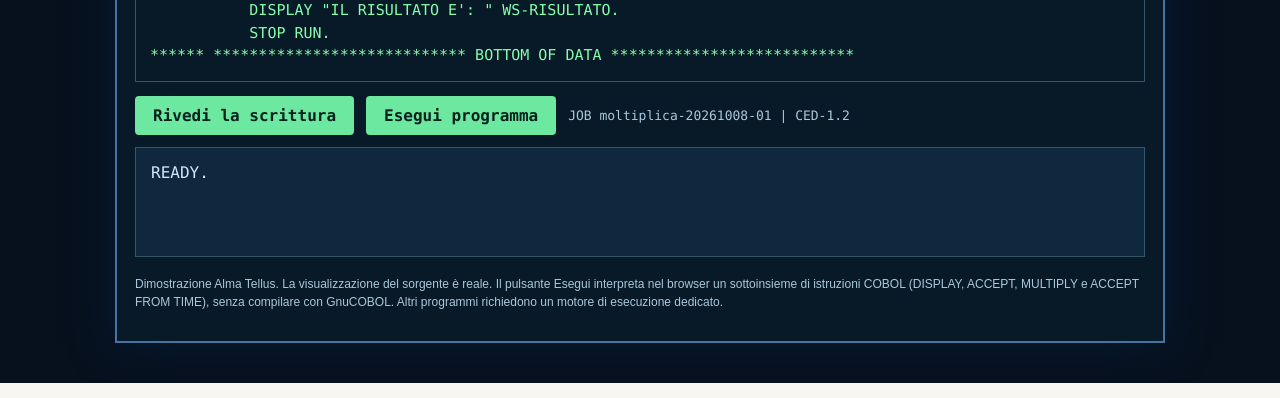
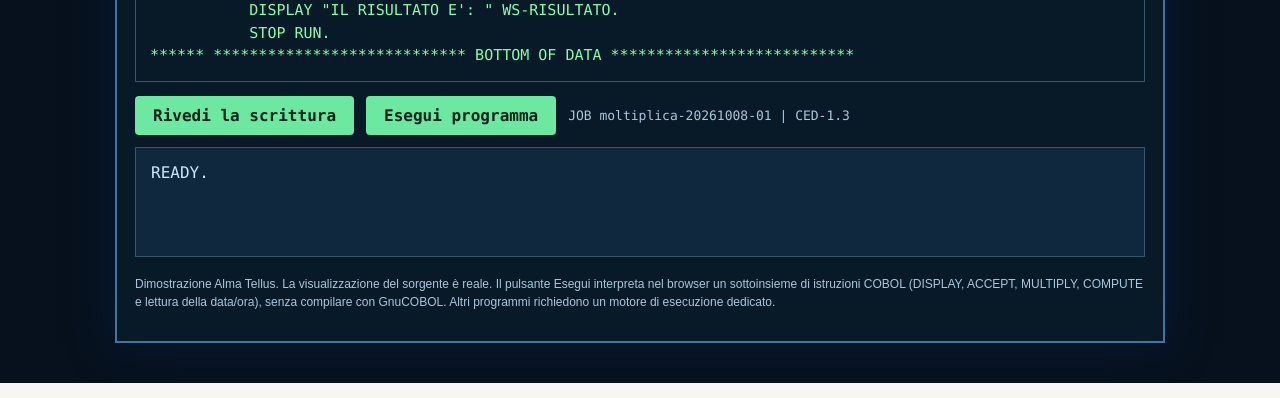
Before and after one commit to almatellus/almatellus.github.io, a Jekyll site: the page built from ced/index.html, in a window 1280 px wide and 900 px high, scrolled down 265 px. Shown: the part 398-796 px from the top of the window. Built offline with Jekyll 4.4.1, drawn with Linux system fonts in a browser that asks for light colours; some of the changed lines change nothing that is shown.

Commit message:
CED 1.3 support age in days via COBOL date arithmetic

```diff
--- a/ced/index.html
+++ b/ced/index.html
@@ -35,14 +35,14 @@
 ****** **************************** BOTTOM OF DATA ***************************</pre>
 <div class="row"><button id="replay" disabled>Rivedi la scrittura</button><button id="execute" disabled>Esegui programma</button><span id="version" class="sub"></span></div>
 <div class="run" id="console" aria-live="polite">READY.</div>
-<p class="small">Dimostrazione Alma Tellus. La visualizzazione del sorgente è reale. Il pulsante Esegui interpreta nel browser un sottoinsieme di istruzioni COBOL (DISPLAY, ACCEPT, MULTIPLY e ACCEPT FROM TIME), senza compilare con GnuCOBOL. Altri programmi richiedono un motore di esecuzione dedicato.</p>
+<p class="small">Dimostrazione Alma Tellus. La visualizzazione del sorgente è reale. Il pulsante Esegui interpreta nel browser un sottoinsieme di istruzioni COBOL (DISPLAY, ACCEPT, MULTIPLY, COMPUTE e lettura della data/ora), senza compilare con GnuCOBOL. Altri programmi richiedono un motore di esecuzione dedicato.</p>
 </div>
 </main>
 <script>
 (function(){
 "use strict";
 const $=id=>document.getElementById(id);
-const runtimeVersion="CED-1.2";
+const runtimeVersion="CED-1.3";
 let last=null, active=null, timer=null, stepping=false;
 const endpoint="/ced/live.json";
 const pause=ms=>new Promise(r=>setTimeout(r,ms));
@@ -72,7 +72,7 @@
   for(const ln of lines(body)){
     const s=ln.replace(/^\s*\d{6}\s?/,"").trim();
     if(!s||s.startsWith("*")||/^(STOP RUN|GOBACK|EXIT|END PROGRAM)/i.test(s))continue;
-    const m=s.match(/^(DISPLAY|ACCEPT|MULTIPLY)\s+(.+?)(?:\.\s*)?$/i);
+    const m=s.match(/^(DISPLAY|ACCEPT|MULTIPLY|COMPUTE)\s+(.+?)(?:\.\s*)?$/i);
     if(m){let arg=m[2].trim().replace(/\.$/,"");ops.push({type:m[1].toUpperCase(),arg});if(m[1].toUpperCase()==="ACCEPT")names.add(arg.toUpperCase())}
   }
   return ops;
@@ -88,6 +88,18 @@
       let parts=[...op.arg.matchAll(/"([^"]*)"|'([^']*)'|FUNCTION\s+TRIM\(\s*([\w-]+)\s*\)|([\w-]+)/gi)];
       let out=parts.map(x=>x[1]??x[2]??(vars[(x[3]||x[4]).toUpperCase()]??"")).join("");
       const div=document.createElement("div");div.textContent=out;area.appendChild(div);
+    }else if(op.type==="COMPUTE"){
+      const m=op.arg.match(/^([\\w-]+)\\s*=\\s*FUNCTION\\s+INTEGER-OF-DATE\\(([\\w-]+)\\)\\s*-\\s*FUNCTION\\s+INTEGER-OF-DATE\\(([\\w-]+)\\)$/i);
+      if(!m){area.textContent="Espressione COMPUTE non supportata.";break}
+      function dateNumber(s){
+        if(!/^\\d{8}$/.test(s||""))return NaN;
+        const yy=Number(s.slice(0,4)),mo=Number(s.slice(4,6)),dd=Number(s.slice(6,8));
+        const n=Date.UTC(yy,mo-1,dd);const v=new Date(n);
+        return yy>=1601&&v.getUTCFullYear()===yy&&v.getUTCMonth()===mo-1&&v.getUTCDate()===dd?n/86400000:NaN;
+      }
+      const birth=dateNumber(vars[m[3].toUpperCase()]),today=dateNumber(vars[m[2].toUpperCase()]);
+      if(!Number.isFinite(birth)||birth>today){area.textContent="Data di nascita non valida o futura. Usa AAAAMMGG.";break}
+      vars[m[1].toUpperCase()]=String(today-birth);
     }else if(op.type==="MULTIPLY"){
       const m=op.arg.match(/^([\w-]+)\s+BY\s+([\w-]+)\s+GIVING\s+([\w-]+)$/i);
       if(!m){area.textContent="Istruzione MULTIPLY non supportata.";break}
@@ -96,6 +108,8 @@
     }else if(op.type==="ACCEPT"){
       const fromTime=op.arg.match(/^([\\w-]+)\\s+FROM\\s+TIME$/i);
       if(fromTime){const now=new Date();const hhmmss=[now.getHours(),now.getMinutes(),now.getSeconds()].map(v=>String(v).padStart(2,"0")).join("");vars[fromTime[1].toUpperCase()]=hhmmss+"00";continue}
+      const fromDate=op.arg.match(/^([\\w-]+)\\s+FROM\\s+DATE\\s+YYYYMMDD$/i);
+      if(fromDate){const now=new Date();vars[fromDate[1].toUpperCase()]=[now.getFullYear(),String(now.getMonth()+1).padStart(2,"0"),String(now.getDate()).padStart(2,"0")].join("");continue}
       const input=document.createElement("input");input.placeholder="Scrivi qui e premi Invio";input.setAttribute("aria-label",op.arg);
       const confirm=document.createElement("button");confirm.textContent="Conferma / Invio";confirm.style.marginLeft="10px";area.appendChild(input);area.appendChild(confirm);input.focus();
       const value=await new Promise(resolve=>{let done=false;const submit=()=>{if(done)return;done=true;resolve(input.value)};confirm.addEventListener("click",submit);input.addEventListener("keydown",e=>{if(e.key==="Enter"){e.preventDefault();submit()}})});confirm.remove();
```
